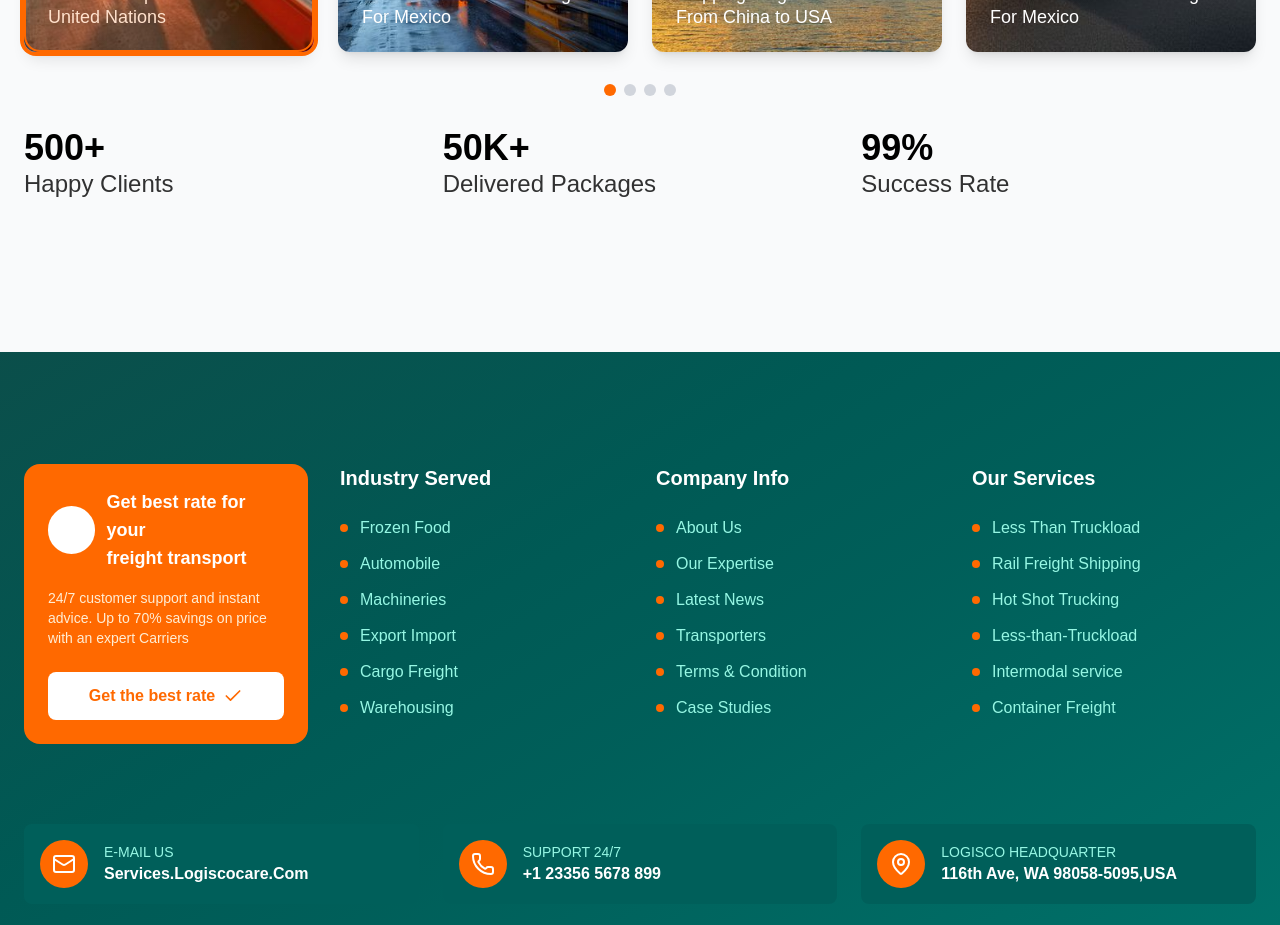
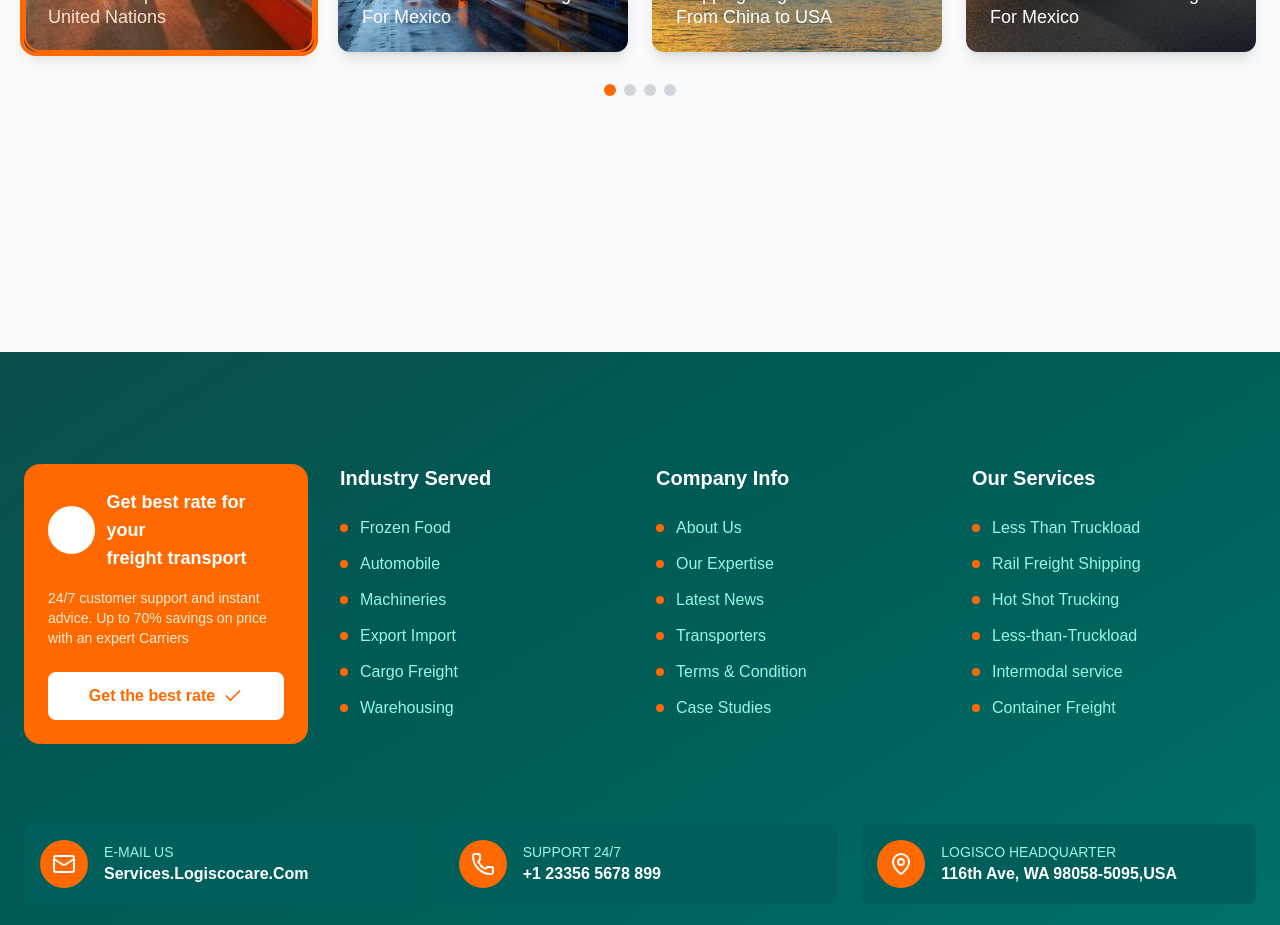
Before and after one commit to Kame-Bashuna/Logistic-website, a Next.js app: page / in a window 1280 px wide. Shown: the part 2500-3425 px from the top of the page. Built offline with nearby package versions, Linux system fonts and the light colour scheme.

Commit message:
added changes

```diff
--- a/components/Home/Testimonials.js
+++ b/components/Home/Testimonials.js
@@ -1,26 +1,13 @@
-
-
 
 
 "use client";
-import React, { useState, useCallback, useEffect } from "react";
+import React, { useState, useCallback } from "react";
 import { ChevronLeft, ChevronRight } from "lucide-react";
+
 
 const LogiscoSlideshow = () => {
   const [currentIndex, setCurrentIndex] = useState(0);
-  const [isMobile, setIsMobile] = useState(false);
 
-  // Detect mobile screen size
-  useEffect(() => {
-    const checkMobile = () => {
-      setIsMobile(window.innerWidth <= 640);
-    };
-
-    checkMobile();
-
-    window.addEventListener("resize", checkMobile);
-    return () => window.removeEventListener("resize", checkMobile);
-  }, []);
 
   const slides = [
     {
@@ -57,28 +44,22 @@ const LogiscoSlideshow = () => {
     },
   ];
 
+
   const handlePrevious = useCallback(() => {
     setCurrentIndex((prevIndex) =>
       prevIndex === 0 ? slides.length - 1 : prevIndex - 1
     );
   }, [slides.length]);
 
+
   const handleNext = useCallback(() => {
     setCurrentIndex((prevIndex) => (prevIndex + 1) % slides.length);
   }, [slides.length]);
 
+
   const handleDotClick = useCallback((index) => {
     setCurrentIndex(index);
   }, []);
-
-  // Inline styles for mobile stats layout
-  const mobileStatsStyles = {
-    display: "flex",
-    flexDirection: "column",
-    gap: "1.5rem",
-  };
-
-  // Remove margin-left on last stats div on mobile
 
 
   return (
@@ -105,6 +86,7 @@ const LogiscoSlideshow = () => {
           </div>
         </div>
 
+
         {/* Slides container with responsive layout and custom class */}
         <div className="slides-container flex flex-col sm:flex-row sm:flex-wrap md:grid md:grid-cols-2 lg:grid-cols-4 gap-6 mb-8 items-stretch h-auto md:h-[400px]">
           {slides.map((slide, index) => (
@@ -129,6 +111,7 @@ const LogiscoSlideshow = () => {
                 <div className="w-full h-full bg-gradient-to-br from-white/20 to-transparent"></div>
               </div>
 
+
               <div className="relative p-6 flex flex-col justify-between h-full">
                 {/* Top row */}
                 <div className="flex justify-between items-start mt-56">
@@ -142,13 +125,16 @@ const LogiscoSlideshow = () => {
                   )}
                 </div>
 
+
                 {/* Illustration Placeholder */}
                 <div className="flex-1 flex items-center justify-center my-4">
                   {/* Optional: Your existing conditionals for illustrations go here */}
                 </div>
 
+
                 <p className="text-white text-lg leading-tight">{slide.title}</p>
               </div>
+
 
               {/* Selection Overlay */}
               {index === currentIndex && (
@@ -157,6 +143,7 @@ const LogiscoSlideshow = () => {
             </div>
           ))}
         </div>
+
 
         {/* Slide Indicators */}
         <div className="flex justify-center mt-8 gap-2">
@@ -172,21 +159,9 @@ const LogiscoSlideshow = () => {
           ))}
         </div>
 
-{/* Stats */}
-<div className="grid grid-cols-1 sm:grid-cols-3 gap-6 text-black mt-8">
-  <div>
-    <div className="text-4xl font-bold text-primary">500+</div>
-    <div className="text-2xl opacity-80">Happy Clients</div>
-  </div>
-  <div>
-    <div className="text-4xl font-bold text-primary text-black">50K+</div>
-    <div className="text-2xl opacity-80 text-black">Delivered Packages</div>
-  </div>
-  <div className="">
-    <div className="text-4xl font-bold text-primary ">99%</div>
-    <div className="text-2xl opacity-80">Success Rate</div>
-  </div>
-</div>
+
+
+
 
 
       </div>
@@ -194,4 +169,5 @@ const LogiscoSlideshow = () => {
   );
 };
 
+
 export default LogiscoSlideshow;
```
